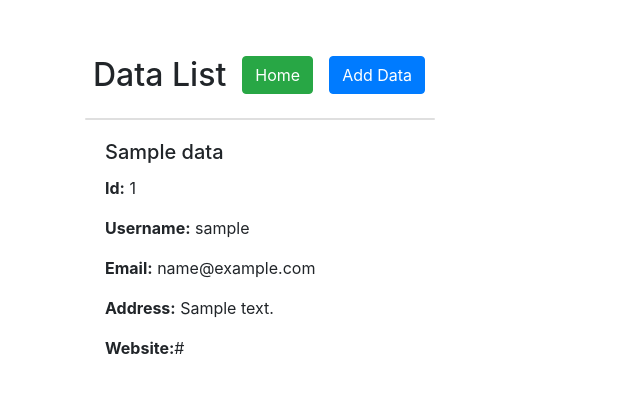
After one commit to mrshakil015/REST-API-using-Django, a Django app: template AccessUserApi/AccessUserApiApp/templates/viewsingledata.html in a window 1280 px wide. The commit adds this page. Shown: the top 403 px of the page, without its empty margins (0-640 px from the left). Run offline with Django 5.2, Linux system fonts and the light colour scheme; the template is opened without the code that fills it: most values are stand-ins (such as "Sample title", 1, 10 or a date in 2020); some libraries are stand-ins or nearby versions.

Commit message:
view single data and delete data done

```diff
--- a/AccessUserApi/AccessUserApi/urls.py
+++ b/AccessUserApi/AccessUserApi/urls.py
@@ -6,6 +6,8 @@ urlpatterns = [
     path('admin/', admin.site.urls),
     path('',home,name='home'),
     path('viewAllData/',viewAllData,name='viewAllData'),
+    path('viewSingleData/',viewSingleData,name='viewSingleData'),
+    path('deleteData/',deleteData,name='deleteData'),
     path('insertData/',insertData,name='insertData'),
 
 
--- a/AccessUserApi/AccessUserApiApp/templates/home.html
+++ b/AccessUserApi/AccessUserApiApp/templates/home.html
@@ -21,7 +21,8 @@
 
         <!-- Search Single Data with ID Input -->
         <div class="col-md-3 mb-4">
-            <form action="" method="GET" class="d-flex">
+            <form action="{% url 'viewSingleData' %}" method="POST" class="d-flex">
+                {% csrf_token %}
                 <input type="text" name="id" class="form-control mr-2" placeholder="Enter ID" required>
                 <button type="submit" class="btn btn-info">Search</button>
             </form>
@@ -29,13 +30,14 @@
 
         <!-- Delete Single Data with ID Input -->
         <div class="col-md-3 mb-4">
-            <form action="" method="POST" class="d-flex">
+            <form action="{% url 'deleteData' %}" method="POST" class="d-flex">
                 {% csrf_token %}
                 <input type="text" name="id" class="form-control mr-2" placeholder="Enter ID" required>
                 <button type="submit" class="btn btn-danger">Delete</button>
             </form>
         </div>
     </div>
+    <p>{{data}}</p>
 </div>
 
 <script src="https://code.jquery.com/jquery-3.5.1.slim.min.js"></script>
--- /dev/null
+++ b/AccessUserApi/AccessUserApiApp/templates/viewsingledata.html
@@ -0,0 +1,48 @@
+<!DOCTYPE html>
+<html lang="en">
+
+<head>
+    <meta charset="UTF-8">
+    <meta name="viewport" content="width=device-width, initial-scale=1.0">
+    <link href="https://maxcdn.bootstrapcdn.com/bootstrap/4.5.2/css/bootstrap.min.css" rel="stylesheet">
+    <title>View Data</title>
+</head>
+
+<body>
+
+    <div class="container mt-5">
+        <div class="d-flex  mb-3">
+            <h2 class="m-2">Data List</h2>
+            <a href="{% url 'home' %}" class="btn btn-success m-2">Home</a>
+            <a href="{% url 'insertData' %}" class="btn btn-primary m-2">Add Data</a>
+        </div>
+        <div class="row">
+
+            <div class="col-md-4 mb-4">
+
+                <div class="card"></div>
+                {% if error %}
+                <p class="text-danger">{{error}}</p>
+                {% endif %}
+                {% if data %}
+                <div class="card-body">
+                    <h5 class="card-title">{{ data.name }}</h5>
+                    <p class="card-text"><strong>Id:</strong> {{ data.id }}</p>
+                    <p class="card-text"><strong>Username:</strong> {{ data.username }}</p>
+                    <p class="card-text"><strong>Email:</strong> {{ data.email }}</p>
+                    <p class="card-text"><strong>Address:</strong> {{ data.address }}</p>
+                    <p class="card-text"><strong>Website:</strong>{{ data.website }}</p>
+                </div>
+                {% endif %}
+            </div>
+        </div>
+
+    </div>
+    </div>
+
+    <script src="https://code.jquery.com/jquery-3.5.1.slim.min.js"></script>
+    <script src="https://cdn.jsdelivr.net/npm/@popperjs/core@2.9.2/dist/umd/popper.min.js"></script>
+    <script src="https://maxcdn.bootstrapcdn.com/bootstrap/4.5.2/js/bootstrap.min.js"></script>
+</body>
+
+</html>
```
Also changed, not shown: AccessUserApi/AccessUserApiApp/views.py (+38 -2 lines).
